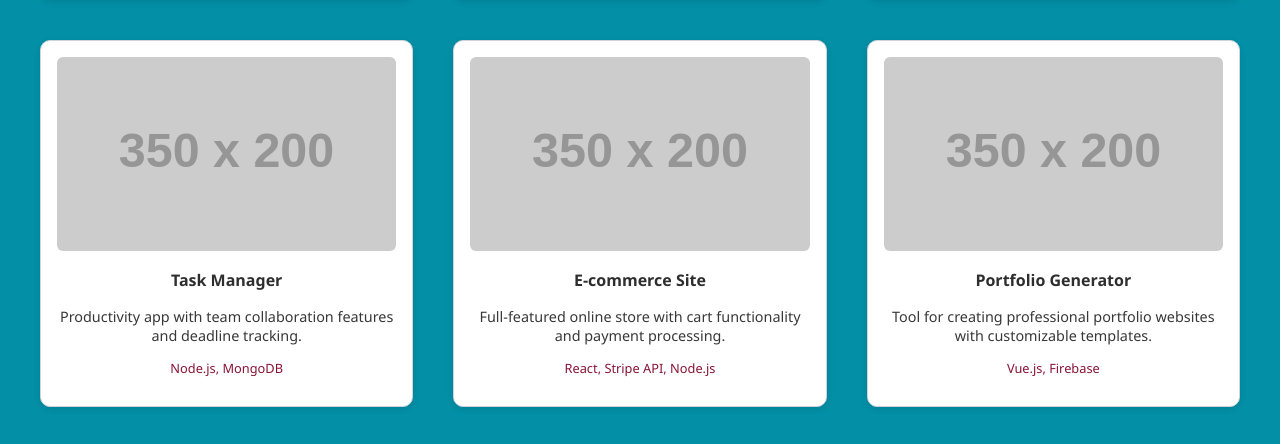
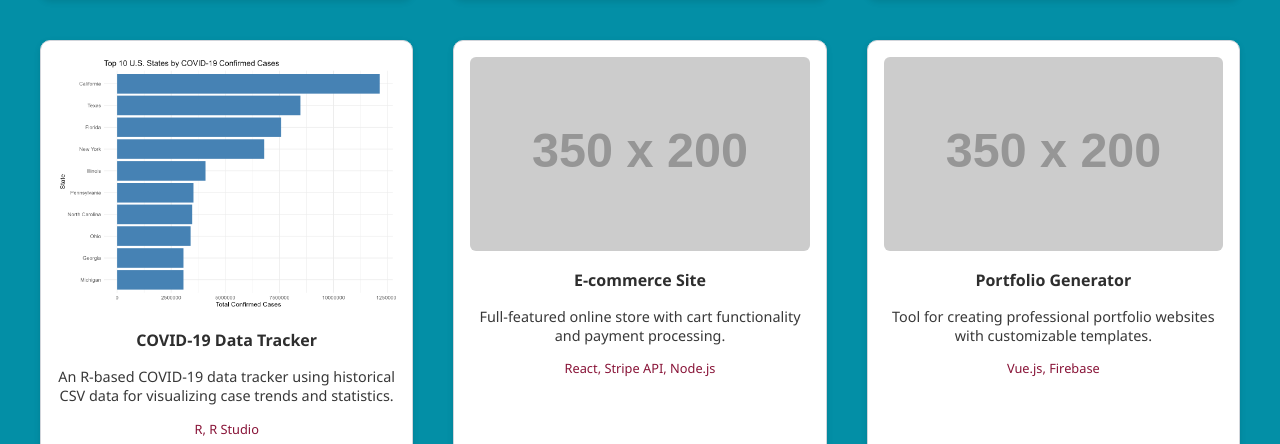
Before and after one commit to oviesao/website, a plain HTML site: page projects.html in a window 1280 px wide. Shown: the part 744-1188 px from the top of the page. Drawn offline with Linux system fonts and the light colour scheme; placeholder pictures from the web are drawn by us.

Commit message:
Update projects.html

```diff
--- a/projects.html
+++ b/projects.html
@@ -54,11 +54,11 @@
         <p class="project-description">An R project visualizing global CO₂ emissions through data analysis and storytelling.</p>
         <p class="project-tech">R, R Studio</p>
       </a>
-      <a href="https://example.com/project3" target="_blank" class="project-tile">
-        <img src="https://via.placeholder.com/350x200" alt="Project 3">
-        <p class="project-title">Task Manager</p>
-        <p class="project-description">Productivity app with team collaboration features and deadline tracking.</p>
-        <p class="project-tech">Node.js, MongoDB</p>
+      <a href="https://github.com/oviesao/covid-19-data-tracker" target="_blank" class="project-tile">
+        <img src="images/top_10_confirmed.png" alt="Project 3">
+        <p class="project-title">COVID-19 Data Tracker</p>
+        <p class="project-description">An R-based COVID-19 data tracker using historical CSV data for visualizing case trends and statistics.</p>
+        <p class="project-tech">R, R Studio</p>
       </a>
       <a href="https://example.com/project4" target="_blank" class="project-tile">
         <img src="https://via.placeholder.com/350x200" alt="Project 4">
```
